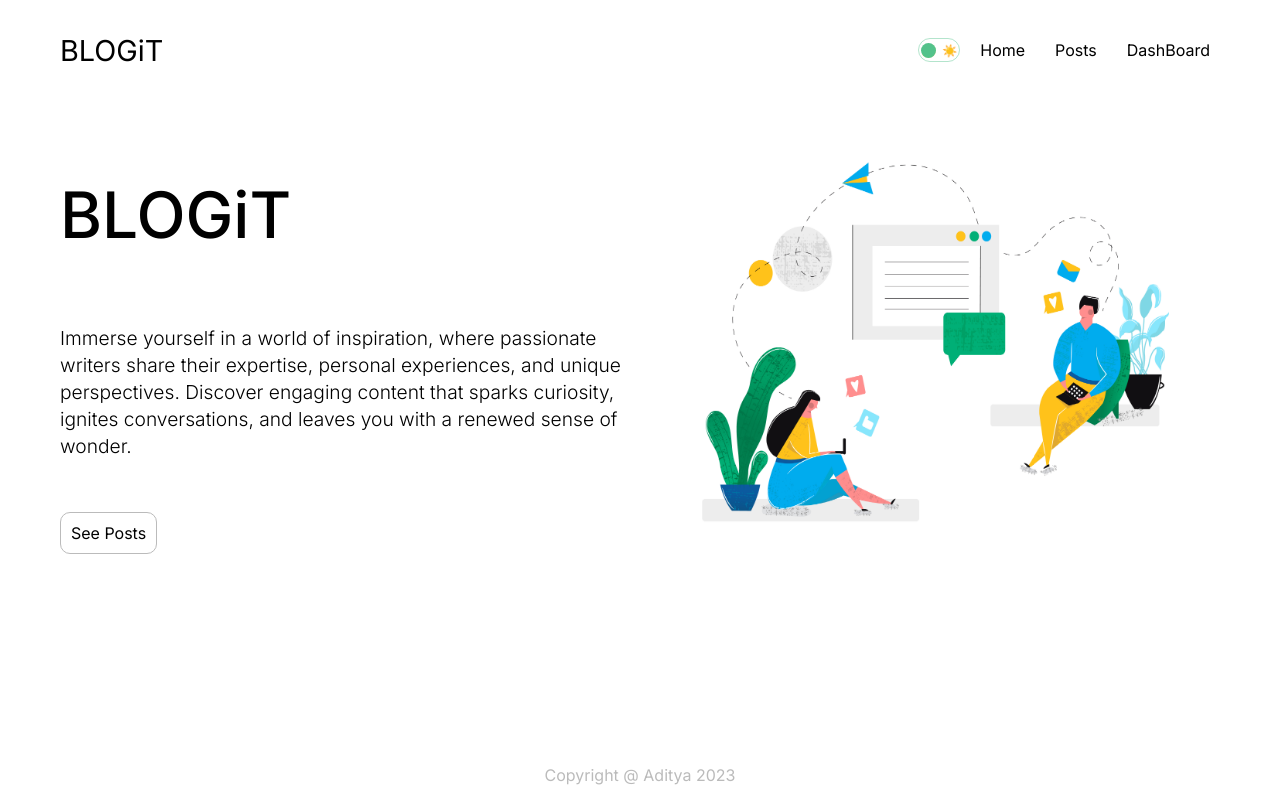
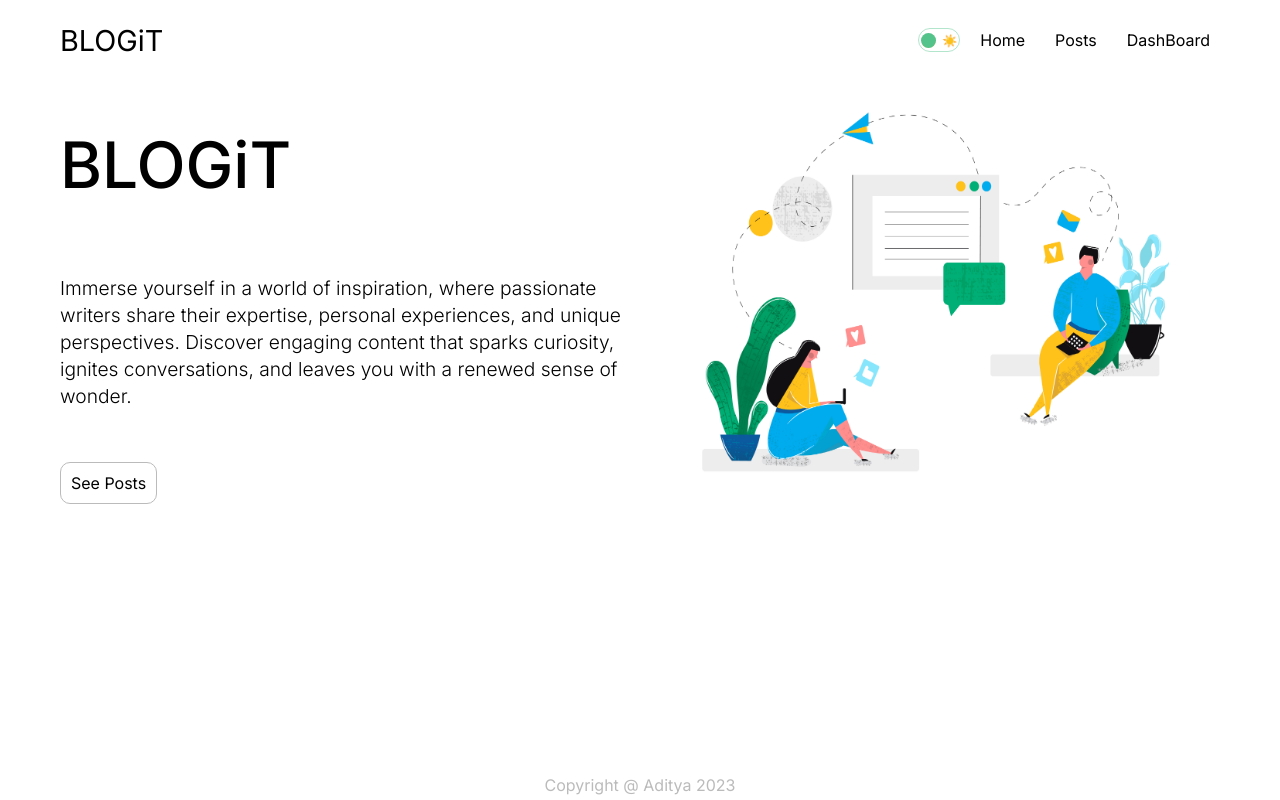
Before and after one commit to codeAdityagithub/CODSOFTJUNE, a Next.js app: page / in a window 1280 px wide. Built offline with nearby package versions, Linux system fonts and the light colour scheme; no server answers.

Commit message:
sticky navbar

```diff
--- a/src/app/dashboard/page.module.css
+++ b/src/app/dashboard/page.module.css
@@ -6,7 +6,7 @@
     display: flex;
     flex-direction: row;
     align-items: flex-start;
-    margin-top: 100px;
+    /* margin-top: 100px; */
 }
 .allPosts {
     flex-grow: 1;
--- a/src/app/dashboard/profile/page.module.css
+++ b/src/app/dashboard/profile/page.module.css
@@ -6,7 +6,7 @@
     gap: 20px;
     display: flex;
     flex-direction: column;
-    margin-top: 100px;
+    /* margin-top: 100px; */
 
     align-items: flex-start;
 }
--- a/src/app/globals.css
+++ b/src/app/globals.css
@@ -17,14 +17,24 @@ a {
 }
 .container {
     max-width: 1366px;
-    min-height: 100vh;
+    height: 100vh;
+    overflow: auto;
     margin: 0 auto;
     padding: 0 60px;
     display: flex;
     flex-direction: column;
     align-items: center;
-    justify-content: space-between;
+    justify-content: flex-start;
     position: relative;
+}
+.container::-webkit-scrollbar {
+    display: none;
+}
+
+/* Hide scrollbar for IE, Edge and Firefox */
+.container {
+    -ms-overflow-style: none; /* IE and Edge */
+    scrollbar-width: none; /* Firefox */
 }
 
 .light {
--- a/src/app/layout.js
+++ b/src/app/layout.js
@@ -21,9 +21,9 @@ export default function RootLayout({ children }) {
                         <div className="container">
                             <Navbar />
                             {children}
-                            <Footer />
                         </div>
                     </AuthProvider>
+                    <Footer />
                 </ThemeProvider>
             </body>
         </html>
--- a/src/app/page.module.css
+++ b/src/app/page.module.css
@@ -3,7 +3,7 @@
     align-items: center;
     justify-content: space-around;
     width: 100%;
-    margin-top: 130px;
+    /* margin-top: 130px; */
 }
 .heroSection {
     flex: 1;
--- a/src/app/posts/page.module.css
+++ b/src/app/posts/page.module.css
@@ -22,7 +22,7 @@
     display: flex;
     justify-content: center;
     align-items: center;
-    margin-top: 100px;
+    /* margin-top: 100px; */
 }
 .h2 {
     text-align: center;
--- a/src/app/profiles/[username]/page.module.css
+++ b/src/app/profiles/[username]/page.module.css
@@ -7,7 +7,7 @@
     display: flex;
     flex-direction: column;
     align-items: flex-start;
-    margin-top: 100px;
+    /* margin-top: 100px; */
 }
 .statsContainer {
     width: 100%;
--- a/src/components/footer/footer.module.css
+++ b/src/components/footer/footer.module.css
@@ -1,8 +1,11 @@
 .container {
     width: 100%;
-    height: 50px;
+    height: 30px;
     color: #bbb;
-    display: inline-flex;
+    position: absolute;
+    bottom: 0;
+    /* position: static; */
+    display: flex;
     align-items: center;
     justify-content: center;
 }
--- a/src/components/navbar/page.module.css
+++ b/src/components/navbar/page.module.css
@@ -1,13 +1,16 @@
 .navcontainer {
     width: 100%;
-    height: 100px;
+    min-height: 80px;
     display: flex;
     align-items: center;
     justify-content: space-between;
-    position: fixed;
-    padding: 0 60px;
+    /* align-self: flex-start; */
+    position: sticky;
+    top: 0;
+    /* padding: 0 60px; */
     backdrop-filter: blur(5px);
     z-index: 100;
+    /* background: #000; */
 }
 .navlist {
     display: flex;
```
Also changed, not shown: src/app/dashboard/page.jsx (+14 -8 lines).
